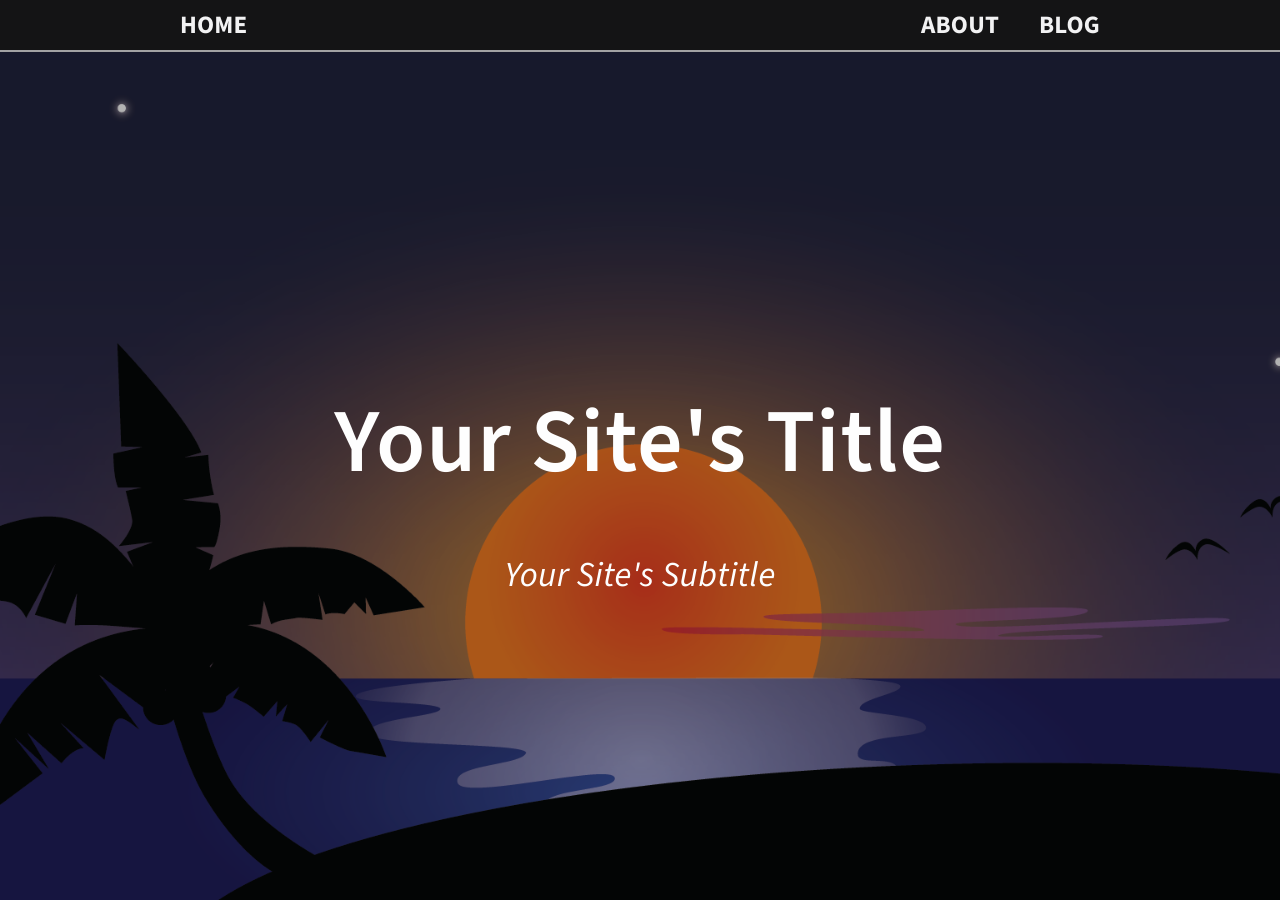
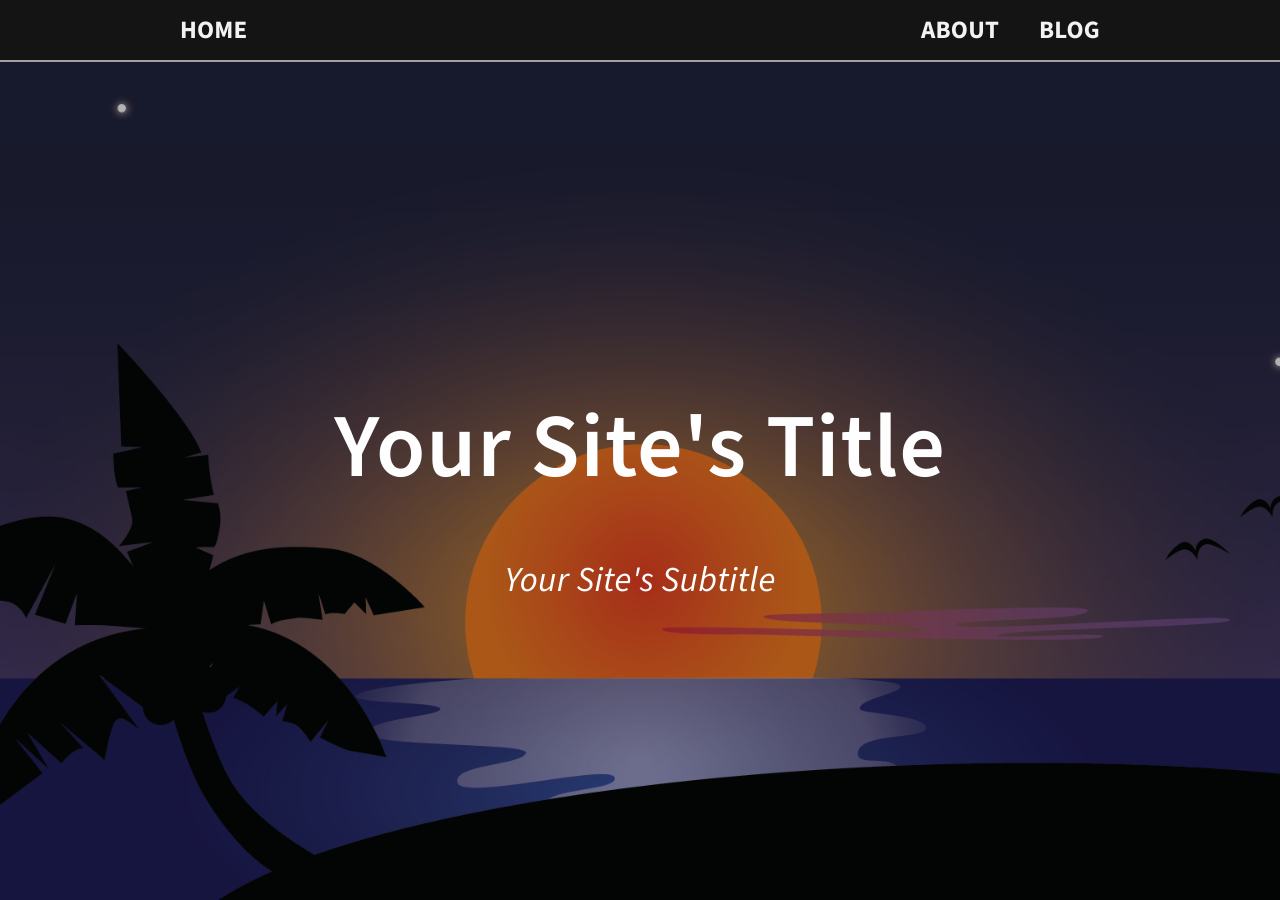
Before and after one commit to tylerwwang/tylerwwang.github.io, a Jekyll site: the page built from index.markdown, in a window 1280 px wide and 900 px high. Built offline with Jekyll 4.4.1, drawn with Linux system fonts in a browser that asks for light colours.

```diff
--- a/_sass/0-settings/_variables.scss
+++ b/_sass/0-settings/_variables.scss
@@ -42,7 +42,7 @@
 // Width of the content area
 $content-width:    1000px !default;
 
-$navbar-height:     50px !default;
+$navbar-height:     60px !default;
 $navbar-overline:    0px !default;
 
 $on-finger:        300px !default;
```
